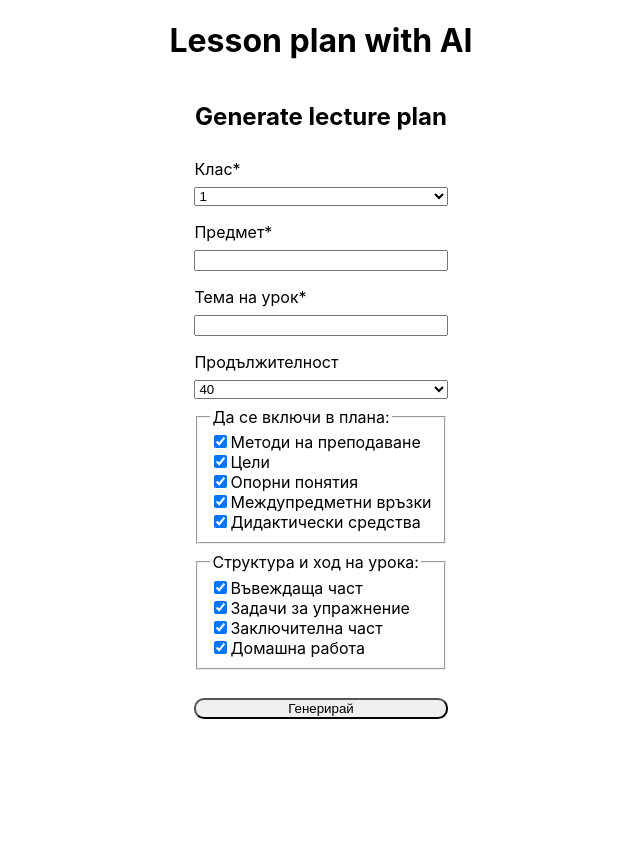
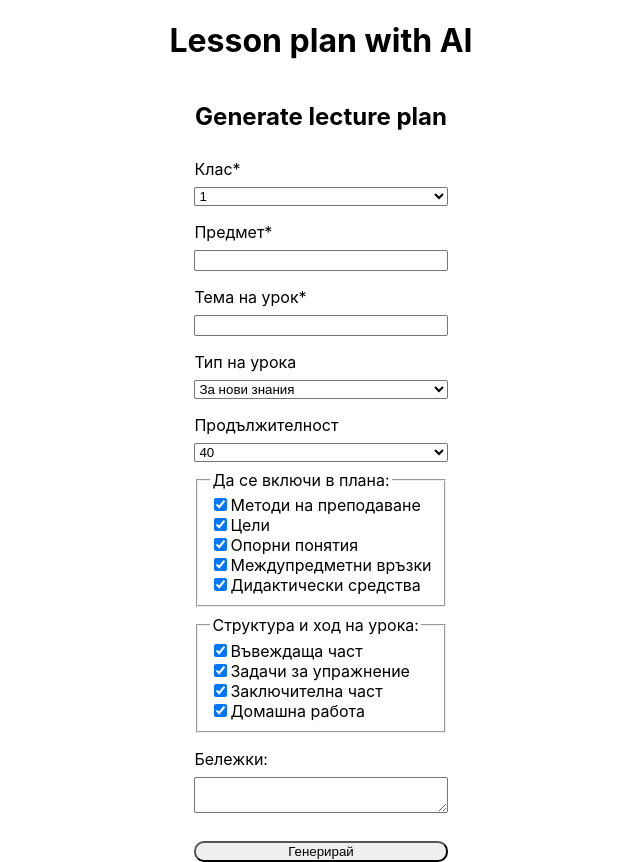
Before and after one commit to renetaBoneva/Front-end---Lesson-plan-app, a React (Create React App) app: page / in a window 1280 px wide. Shown: the whole page, without its empty margins (319-959 px from the left). Before the commit the page ends 800 px from the top, so only its background shows below. Built offline with nearby package versions, Linux system fonts and the light colour scheme.

Commit message:
Working on error messages and adding notes and type fields

```diff
--- a/src/components/LessonPlan.js
+++ b/src/components/LessonPlan.js
@@ -1,10 +1,15 @@
 import { useState } from "react";
+import * as lessonPlanService from "../services/lessonPlanService";
+
+// да добавя поле за препоръки
+// да добавя дали урокът е за нови знания или за упражнение
 
 export function LessonPlan() {
     const [values, setValues] = useState({
         "class": "",
         "course": "",
         "theme": "",
+        "type": "",
         "time": "40",
         "method": true,
         "target": true,
@@ -15,12 +20,12 @@ export function LessonPlan() {
         "mainPart": true,
         "exercises": true,
         "conclusion": true,
-        "homework": true
+        "homework": true,
+        "notes": ""
     });
-    const [errors, setErrors] = useState({
-
-    })
-
+    const [errors, setErrors] = useState({})
+    const [lessonPlan, setLessonPlan] = useState("");
+    const [isLoading, seIsLoading] = useState(false)
 
     function handleChange(e) {
         // Change Values;
@@ -31,6 +36,7 @@ export function LessonPlan() {
             [name]: type === 'checkbox' ? checked : value
         }));
 
+        //Validate some values
         handleIsValid(e);
     }
 
@@ -52,16 +58,39 @@ export function LessonPlan() {
         } else {
             setErrors(state => ({ ...state, "theme": "" }))
         }
+
+        if (values.type === "") {
+            setErrors(state => ({ ...state, "type": "Въведете тип на урока!" }))
+        } else {
+            setErrors(state => ({ ...state, "type": "" }))
+        }
     }
+
+    function handleSubmit(e) {
+        e.preventDefault();
+        if (!(errors.course || errors.class || errors.theme || errors.type)) {
+            seIsLoading(true);
+            try {
+                lessonPlanService.generateMeLessonPlan(values)
+                    .then(res => {
+                        const generatedPlan = res.aiResponse;
+
+                        setLessonPlan(generatedPlan)
+                    })
+            }
+            catch (err) {
+                console.log(err);
+            }
+            seIsLoading(false);
+        }
+    }
+
     return (
         <>
             <h2>Generate lecture plan</h2>
-            <form>
-                {
-                    errors.class
-                        ? <p className="errP">{errors.class}</p>
-                        : ""
-                }
+            <div className="lessonPlanWrapper"></div>
+            <form onSubmit={handleSubmit}>
+                {errors.class && <p className="errP">{errors.class}</p>}
                 <label htmlFor="class">Клас*</label>
                 <select name="class"
                     value={values.class}
@@ -81,11 +110,7 @@ export function LessonPlan() {
                     <option>12</option>
                 </select>
 
-                {
-                    errors.course
-                        ? <p className="errP">{errors.course}</p>
-                        : ""
-                }
+                {errors.course && <p className="errP">{errors.course}</p>}
                 <label htmlFor="course">Предмет*</label>
                 <input
                     type="text"
@@ -95,11 +120,7 @@ export function LessonPlan() {
                     onBlur={handleIsValid}
                 />
 
-                {
-                    errors.theme
-                        ? <p className="errP">{errors.theme}</p>
-                        : ""
-                }
+                {errors.theme && <p className="errP">{errors.theme}</p>}
                 <label htmlFor="theme">Тема на урок*</label>
                 <input
                     type="text"
@@ -108,6 +129,20 @@ export function LessonPlan() {
                     onChange={handleChange}
                     onBlur={handleIsValid}
                 />
+
+
+                {errors.type && <p className="errP">{errors.type}</p>}
+                <label htmlFor="type">Тип на урока</label>
+                <select
+                    name="type"
+                    value={values.type}
+                    onChange={handleChange}
+                    onBlur={handleIsValid}
+                >
+                    <option>За нови знания</option>
+                    <option>За упражнение</option>
+                </select>
+
                 <label htmlFor="time">Продължителност</label>
                 <select
                     name="time"
@@ -120,6 +155,7 @@ export function LessonPlan() {
                     <option>45</option>
                 </select>
 
+                {/* Да се включи в плана: */}
                 <fieldset>
                     <legend>Да се включи в плана:</legend>
                     <div className="LesPlanCheckBoxWrapper">
@@ -173,6 +209,7 @@ export function LessonPlan() {
                     </div>
                 </fieldset>
 
+                {/* Структура и ход на урока: */}
                 <fieldset>
                     <legend>Структура и ход на урока:</legend>
                     <div className="LesPlanCheckBoxWrapper">
@@ -216,9 +253,19 @@ export function LessonPlan() {
                     </div>
                 </fieldset>
 
-                <button className="submitBtn" type="submit">
+                <label htmlFor="notes">Бележки:</label>
+                <textarea
+                    name="notes"
+                    value={values.notes}
+                    onChange={handleChange} />
+
+                <button className="submitBtn" type="submit" disabled={errors.class || errors.course || errors.theme}>
                     Генерирай
                 </button>
             </form>
+            {isLoading
+                ? <p>Loading ...</p>
+                : lessonPlan && <p id="LessonPlanP"> {lessonPlan} </p>
+            }
         </>);
 }
```
